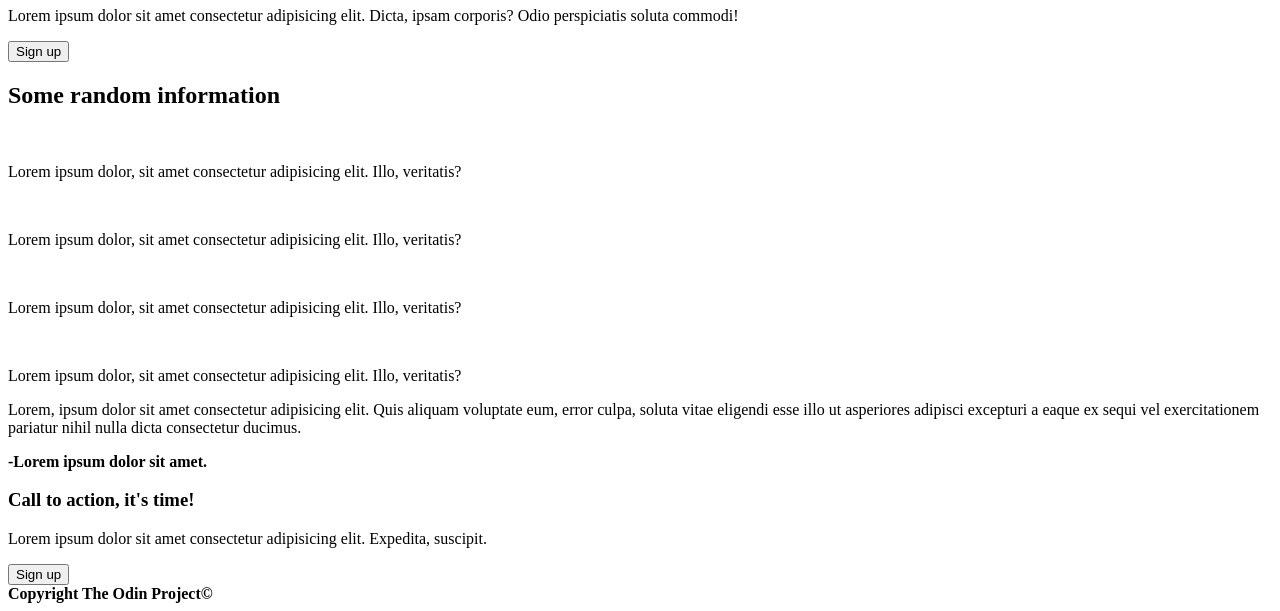
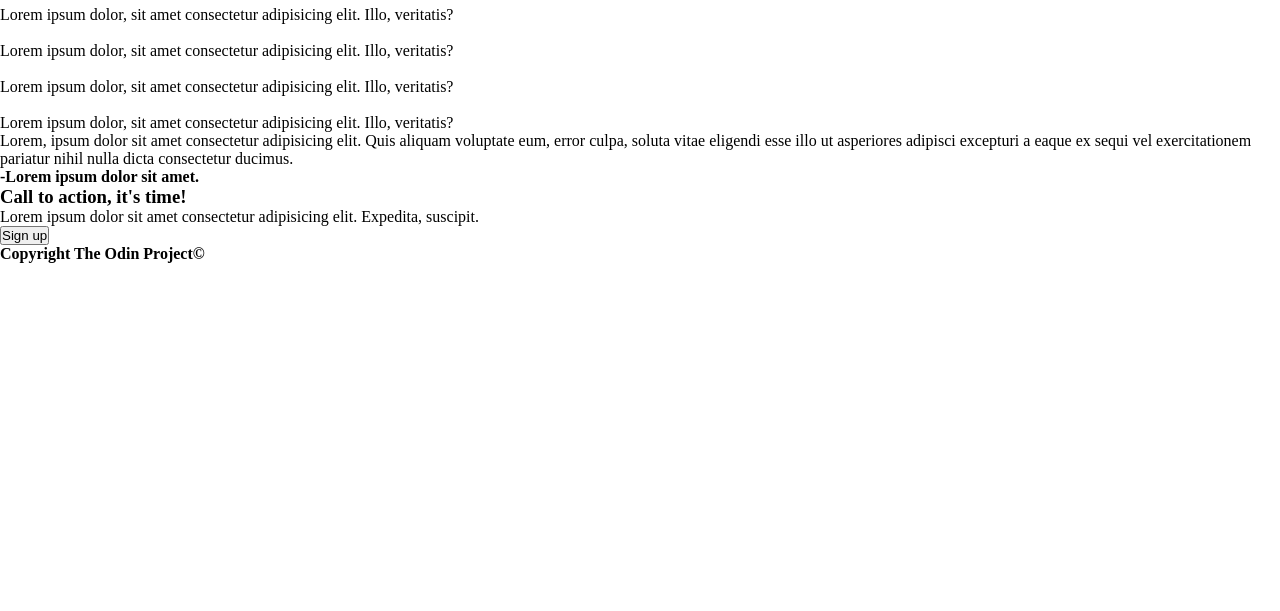
Before and after one commit to 555Viktor/odin-landing-page, a plain HTML site: page index.html in a window 1280 px wide. Shown: the part 194-805 px from the top of the page. Drawn offline with Linux system fonts and the light colour scheme.

Commit message:
Link style.css and set body height

```diff
--- a/index.html
+++ b/index.html
@@ -4,6 +4,7 @@
     <meta charset="UTF-8">
     <meta name="viewport" content="width=device-width, initial-scale=1.0">
     <title>Document</title>
+    <link rel="stylesheet" href="./style.css">
 </head>
 <body>
 
--- a/style.css
+++ b/style.css
@@ -3,3 +3,7 @@
     padding: 0;
     box-sizing: border-box;
 }
+
+body {
+    min-height: 100vh;
+}
```
